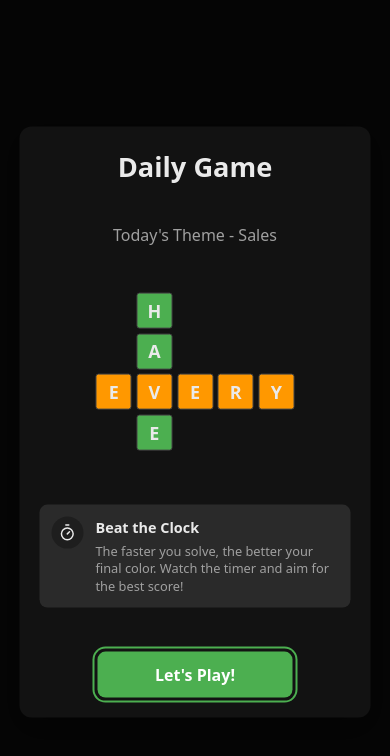
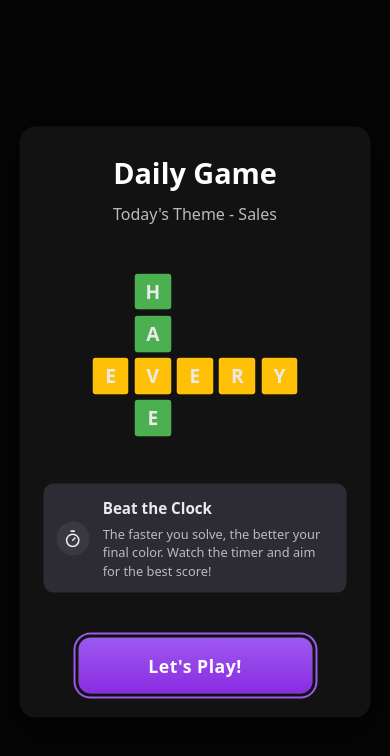
Before and after one commit to khushal-jagota/Daily_Game, a React (Vite) app: page / in a window 390 px wide. Shown: the top 756 px of the page. Built offline with nearby package versions, Linux system fonts and the light colour scheme.

Commit message:
Refactor StartupModal for improved styling and responsiveness: Update theme colors, enhance layout with modern CSS units, and adjust component sizes for better visual hierarchy. Ensure functionality remains intact while improving accessibility and user experience during game interactions.

```diff
--- a/src/GameFlow/components/StartupModal.tsx
+++ b/src/GameFlow/components/StartupModal.tsx
@@ -3,7 +3,7 @@ import * as Dialog from '@radix-ui/react-dialog';
 import styled, { css } from 'styled-components';
 import { Timer } from 'lucide-react';
 
-// --- Interfaces and Constants ---
+// --- Configuration & Constants ---
 
 interface StartupModalProps {
   isOpen: boolean;
@@ -11,6 +11,21 @@ interface StartupModalProps {
   onStartGame: () => void;
   themeName?: string;
 }
+
+// Define theme colors (Ideally from theme provider)
+const lightPurple = '#9D59EF'; // For button gradient start, focus rings
+const lightPurpleGradientEnd = '#8A2BE2'; // Darker shade for button gradient end/hover
+const infoBoxBackground = '#2D2B33'; // Info box background color
+const iconWrapperBackground = '#3C3842'; // Icon circle background within info box
+
+const defaultTextColor = '#EAEAEA'; // Standard text color
+const headerTextColor = '#FFFFFF'; // Explicit white for header
+const subtleTextColor = '#BBBBBB'; // For theme text, instruction details
+const gridBackgroundColor = '#121212'; // Modal background
+const cellBackgroundColor = '#1E1E1E'; // Default cell bg
+const cellBorderColor = '#444'; // Default cell border
+const highlightColorGreen = '#4CAF50'; // Grid animation color
+const highlightColorYellow = '#FFC107'; // Grid animation color
 
 const miniGrid = [
   [null, 'H', null, null, null],
@@ -22,23 +37,14 @@ const miniGrid = [
 // --- Animation Keyframes ---
 
 const overlayShow = css`
-  @keyframes overlayShow {
-    from { opacity: 0; }
-    to { opacity: 1; }
-  }
+  @keyframes overlayShow { from { opacity: 0; } to { opacity: 1; } }
   animation: overlayShow 150ms cubic-bezier(0.16, 1, 0.3, 1);
 `;
 
 const contentShow = css`
   @keyframes contentShow {
-    from {
-      opacity: 0;
-      transform: translate(-50%, -48%) scale(0.96);
-    }
-    to {
-      opacity: 1;
-      transform: translate(-50%, -50%) scale(1);
-    }
+    from { opacity: 0; transform: translate(-50%, -48%) scale(0.96); }
+    to { opacity: 1; transform: translate(-50%, -50%) scale(1); }
   }
   animation: contentShow 150ms cubic-bezier(0.16, 1, 0.3, 1);
 `;
@@ -46,26 +52,26 @@ const contentShow = css`
 // --- Styled Components ---
 
 const StyledOverlay = styled(Dialog.Overlay)`
-  background-color: rgba(0, 0, 0, 0.7);
+  background-color: rgba(0, 0, 0, 0.75);
   position: fixed;
   inset: 0;
-  z-index: 40; /* Ensure overlay is below content */
+  z-index: 40;
   ${overlayShow}
 `;
 
 const StyledContent = styled(Dialog.Content)`
-  background-color: ${({ theme }) => theme.gridBackground || '#121212'};
-  color: ${({ theme }) => theme.textColor || '#EAEAEA'};
-  border-radius: 12px;
-  box-shadow: 0 10px 30px rgba(0, 0, 0, 0.4);
+  background-color: ${({ theme }) => theme.gridBackground || gridBackgroundColor};
+  color: ${({ theme }) => theme.textColor || defaultTextColor};
+  border-radius: 16px;
+  box-shadow: 0 15px 35px rgba(0, 0, 0, 0.5);
   position: fixed;
   top: 50%;
   left: 50%;
   transform: translate(-50%, -50%);
-  z-index: 50; /* Ensure content is above overlay */
+  z-index: 50;
 
-  /* --- Sizing --- */
-  width: clamp(280px, 90vw, 500px);
+  /* Sizing */
+  width: clamp(300px, 90vw, 520px);
   min-height: 70vh;  /* Fallback */
   min-height: 70svh; /* Target Minimum Height */
   min-height: 70dvh;
@@ -73,94 +79,79 @@ const StyledContent = styled(Dialog.Content)`
   max-height: 90svh; /* Target Maximum Height */
   max-height: 90dvh;
 
-  /* --- Layout --- */
+  /* Layout */
   display: flex;
   flex-direction: column;
-  justify-content: space-between; /* Distribute space vertically */
-  gap: clamp(0.75rem, 2vh, 1.25rem); /* Moderate gap for elements not pushed apart by space-between */
+  justify-content: space-between;
+  gap: clamp(1rem, 2.5vh, 1.75rem);
 
-  /* --- Padding & Safe Area --- */
-  /* Use clamp for responsive padding */
-  padding: clamp(1.25rem, 4vw, 2rem); /* Slightly adjusted padding */
-  /* Add safe area insets */
-  padding-top: calc(clamp(1.25rem, 4vw, 2rem) + env(safe-area-inset-top, 0px));
-  padding-bottom: calc(clamp(1.25rem, 4vw, 2rem) + env(safe-area-inset-bottom, 0px));
-  padding-left: calc(clamp(1.25rem, 4vw, 2rem) + env(safe-area-inset-left, 0px));
-  padding-right: calc(clamp(1.25rem, 4vw, 2rem) + env(safe-area-inset-right, 0px));
+  /* Padding & Safe Area */
+  padding: clamp(1.5rem, 5vw, 2.5rem);
+  padding-top: calc(clamp(1.5rem, 5vw, 2.5rem) + env(safe-area-inset-top, 0px));
+  padding-bottom: calc(clamp(1.5rem, 5vw, 2.5rem) + env(safe-area-inset-bottom, 0px));
+  padding-left: calc(clamp(1.5rem, 5vw, 2.5rem) + env(safe-area-inset-left, 0px));
+  padding-right: calc(clamp(1.5rem, 5vw, 2.5rem) + env(safe-area-inset-right, 0px));
 
-  /* --- Overflow & Animation --- */
-  overflow: hidden; /* Enforce no-scroll policy */
+  overflow: hidden;
   ${contentShow}
 
-  &:focus {
-    outline: none;
-  }
+  &:focus { outline: none; }
+`;
+
+// --- Header Section ---
+const HeaderGroup = styled.div`
+  display: flex;
+  flex-direction: column;
+  align-items: center;
+  gap: clamp(0.25rem, 1vh, 0.5rem); /* Tight gap */
+  flex-shrink: 0;
 `;
 
 const ModalHeader = styled(Dialog.Title)`
   margin: 0;
-  font-size: clamp(1.7rem, 5vw, 2.2rem); /* Responsive font size */
+  font-size: clamp(1.8rem, 5.5vw, 2.4rem);
   font-weight: 700;
   text-align: center;
-  color: ${({ theme }) => theme.textColor || '#ffffff'};
-  flex-shrink: 0;
+  color: ${({ theme }) => theme.headerTextColor || headerTextColor}; /* White Title */
 `;
 
 const ThemeText = styled(Dialog.Description)`
   margin: 0;
-  font-size: clamp(1rem, 3vw, 1.125rem); /* Responsive font size */
+  font-size: clamp(1rem, 3vw, 1.15rem);
   text-align: center;
-  color: ${({ theme }) => theme.numberColor || '#BBBBBB'};
+  color: ${({ theme }) => theme.subtleTextColor || subtleTextColor};
   font-weight: 500;
-  flex-shrink: 0;
 `;
 
-// --- Mini Grid (Restored Larger Size) ---
+// --- Mini Grid ---
+// (No changes to Mini Grid styles in this iteration)
 const MiniGridContainer = styled.div`
   display: flex;
   flex-direction: column;
   align-items: center;
-  margin: clamp(0.25rem, 1vh, 0.5rem) 0; /* Small vertical margin if needed */
+  margin: 0;
   flex-shrink: 0;
 `;
-
-const MiniGridRow = styled.div`
-  display: flex;
-`;
-
-const MiniGridCell = styled.div<{
-  $isEmpty: boolean;
-  $animateCol?: boolean;
-  $animateRow?: boolean;
-}>`
-  /* Larger responsive size using rem and clamp */
-  width: clamp(2.25rem, 7vw, 3rem);  /* ~36px to 48px - closer to original 40px */
-  height: clamp(2.25rem, 7vw, 3rem);
-  /* Responsive margin */
-  margin: clamp(0.125rem, 0.6vw, 0.2rem); /* ~2px to 3.2px */
-
-  border: ${({ $isEmpty, theme }) => $isEmpty ? 'none' : `1px solid ${theme.cellBorder || '#444'}`};
-  background-color: ${({ $isEmpty, theme }) => $isEmpty ? 'transparent' : theme.highlightBackground || '#1E1E1E'};
-  border-radius: 3px; /* Subtle rounding */
+const MiniGridRow = styled.div` display: flex; `;
+const MiniGridCell = styled.div<{ $isEmpty: boolean; $animateCol?: boolean; $animateRow?: boolean; }>`
+  width: clamp(2.3rem, 7.5vw, 3.1rem);
+  height: clamp(2.3rem, 7.5vw, 3.1rem);
+  margin: clamp(0.13rem, 0.7vw, 0.22rem);
+  border: 1px solid ${({ $isEmpty, theme }) => $isEmpty ? 'transparent' : (theme.cellBorder || cellBorderColor)};
+  background-color: ${({ $isEmpty, theme }) => $isEmpty ? 'transparent' : (theme.cellBackground || cellBackgroundColor)};
+  border-radius: 4px;
   display: flex;
   align-items: center;
   justify-content: center;
   transition: background-color 0.6s ease-in-out;
-
-  ${({ $animateCol, $animateRow, $isEmpty, theme }) =>
-    !$isEmpty && ($animateCol || $animateRow) && `
-      background-color: ${
-        $animateRow
-          ? theme.completionStage4Background || '#FFC107'
-          : theme.correctColor || '#4CAF50'
-      };
+  ${({ $animateCol, $animateRow, $isEmpty, theme }) => !$isEmpty && ($animateCol || $animateRow) && css`
+    background-color: ${$animateRow ? (theme.highlightYellow || highlightColorYellow) : (theme.highlightGreen || highlightColorGreen)};
+    border-color: transparent;
   `}
 `;
-
 const MiniGridLetter = styled.span`
-  color: ${({ theme }) => theme.textColor || '#FFFFFF'};
-  /* Larger responsive font size relative to cell size */
-  font-size: clamp(1.125rem, 4vw, 1.5rem); /* ~18px to 24px - closer to original 20px */
+  color: ${({ theme }) => theme.textColor || defaultTextColor};
+  font-size: clamp(1.2rem, 4.2vw, 1.6rem);
   font-weight: 600;
   user-select: none;
 `;
@@ -169,106 +160,115 @@ const MiniGridLetter = styled.span`
 const InstructionsContainer = styled.div`
   display: flex;
   flex-direction: column;
-  gap: clamp(0.75rem, 2vh, 1rem); /* Gap between instruction boxes if multiple */
-  margin: clamp(0.25rem, 1vh, 0.5rem) 0; /* Small vertical margin if needed */
-  flex-shrink: 0; /* Prevent shrinking */
-  /* Remove flex-grow and overflow-y */
+  gap: clamp(0.75rem, 2vh, 1rem);
+  margin: 0;
+  flex-shrink: 0;
 `;
 
+// Reverted InstructionBox to the simpler dark style
 const InstructionBox = styled.div`
   display: flex;
-  gap: clamp(0.75rem, 3vw, 1rem);
-  align-items: flex-start;
-  padding: clamp(0.75rem, 3vw, 1rem);
-  background-color: ${({ theme }) => theme.focusBackground || '#1E1E1E'};
-  border-radius: 8px;
+  gap: clamp(0.8rem, 3vw, 1.1rem);
+  align-items: center;
+  padding: clamp(0.8rem, 3vw, 1.2rem);
+  background-color: ${({ theme }) => theme.infoBoxBackground || infoBoxBackground}; /* Dark Background */
+  border-radius: 10px;
+  /* No border */
 `;
 
+// Reverted InstructionIconWrapper
 const InstructionIconWrapper = styled.div`
   display: flex;
   align-items: center;
   justify-content: center;
-  background-color: ${({ theme }) => theme.highlightBackground || '#2D2D2D'};
+  background-color: ${({ theme }) => theme.iconWrapperBackground || iconWrapperBackground}; /* Slightly Lighter Circle BG */
   border-radius: 50%;
-  width: clamp(2rem, 8vw, 2.5rem); /* Responsive size */
-  height: clamp(2rem, 8vw, 2.5rem);
+  width: clamp(2.1rem, 8vw, 2.6rem);
+  height: clamp(2.1rem, 8vw, 2.6rem);
   flex-shrink: 0;
-  color: ${({ theme }) => theme.textColor || '#EAEAEA'};
+  color: ${({ theme }) => theme.textColor || defaultTextColor}; /* Icon color (e.g., white) */
 
   svg {
-    width: clamp(1.1rem, 4vw, 1.375rem);
-    height: clamp(1.1rem, 4vw, 1.375rem);
+    width: clamp(1.15rem, 4vw, 1.4rem);
+    height: clamp(1.15rem, 4vw, 1.4rem);
   }
 `;
 
 const InstructionContent = styled.div`
   display: flex;
   flex-direction: column;
-  gap: clamp(0.15rem, 1vh, 0.25rem);
+  gap: clamp(0.2rem, 1vh, 0.3rem);
 `;
 
 const InstructionTitle = styled.h3`
   margin: 0;
-  font-size: clamp(0.9rem, 2.5vw, 1rem); /* Responsive font size */
+  font-size: clamp(0.95rem, 2.6vw, 1.05rem);
   font-weight: 600;
-  color: ${({ theme }) => theme.textColor || '#ffffff'};
+  color: ${({ theme }) => theme.textColor || defaultTextColor}; /* White Text */
 `;
 
 const InstructionText = styled.p`
   margin: 0;
-  font-size: clamp(0.8rem, 2.2vw, 0.875rem); /* Responsive font size */
-  line-height: 1.4;
-  color: ${({ theme }) => theme.numberColor || '#BBBBBB'};
+  font-size: clamp(0.8rem, 2.3vw, 0.9rem);
+  line-height: 1.45;
+  color: ${({ theme }) => theme.subtleTextColor || subtleTextColor}; /* Subtle Text */
 `;
 
 // --- Play Button ---
+// Apply the Light Purple Gradient style HERE
 const PlayButton = styled.button`
-  background-color: ${({ theme }) => theme.correctColor || '#4CAF50'};
-  color: white;
-  padding: clamp(0.6rem, 2.5vh, 0.75rem) clamp(1.2rem, 5vw, 1.5rem);
-  font-size: clamp(1rem, 3.5vw, 1.125rem);
-  font-weight: 600;
-  border: none;
-  border-radius: 8px;
+  background-image: linear-gradient(
+    180deg, /* Top to Bottom */
+    ${({ theme }) => theme.buttonLightPurpleStart || lightPurple} 0%,
+    ${({ theme }) => theme.buttonLightPurpleEnd || lightPurpleGradientEnd} 100%
+  );
+  color: ${headerTextColor}; /* Ensure White Text */
+  padding: clamp(0.75rem, 3.2vh, 1rem) clamp(1.5rem, 6vw, 2rem);
+  font-size: clamp(1.1rem, 4vw, 1.3rem);
+  font-weight: 700;
+  letter-spacing: 0.5px;
+  border: none; /* No border */
+  border-radius: 12px;
   cursor: pointer;
-  margin: 0 auto; /* Center horizontally, rely on space-between for vertical */
+  margin: 0 auto;
   display: block;
   width: 100%;
-  max-width: clamp(150px, 50vw, 200px);
-  transition: background-color 0.3s ease;
-  box-shadow: 0 2px 4px rgba(0, 0, 0, 0.2);
+  max-width: clamp(190px, 60vw, 260px);
+  transition: filter 0.2s ease, transform 0.1s ease;
+  box-shadow: 0 4px 8px rgba(0, 0, 0, 0.2);
   flex-shrink: 0;
 
   &:hover {
-    background-color: ${({ theme }) => theme.completionStage2Background || '#45a049'};
+     filter: brightness(0.9);
   }
-
+  &:active {
+     transform: scale(0.97);
+     filter: brightness(0.85);
+     box-shadow: 0 2px 4px rgba(0, 0, 0, 0.2);
+  }
   &:focus-visible {
     outline: none;
-    box-shadow: ${({ theme }) => `0 0 0 3px ${theme.gridBackground || '#121212'}, 0 0 0 5px ${theme.correctColor || '#4CAF50'}`};
+    box-shadow: ${({ theme }) => `0 0 0 3px ${theme.gridBackground || gridBackgroundColor}, 0 0 0 5px ${theme.buttonLightPurpleStart || lightPurple}`}; /* Use light purple for focus */
   }
 `;
 
 // --- Reduced Motion ---
 const ReducedMotionStyles = styled.div`
   @media (prefers-reduced-motion: reduce) {
-    *, *::before, *::after { /* Apply more broadly */
+    *, *::before, *::after {
       animation-duration: 0.01ms !important;
       animation-iteration-count: 1 !important;
       transition-duration: 0.01ms !important;
       transition-delay: 0ms !important;
-      scroll-behavior: auto !important; /* Add scroll behavior */
+      scroll-behavior: auto !important;
     }
-    ${StyledOverlay}, ${StyledContent} {
-       animation: none;
-    }
-    ${MiniGridCell} {
-        transition: none;
-    }
+    ${StyledOverlay}, ${StyledContent} { animation: none; }
+    ${MiniGridCell} { transition: none; }
+    ${PlayButton} { transition: none; &:active { transform: none; } filter: none !important; }
   }
 `;
 
-// --- Component Implementation (Unchanged Logic) ---
+// --- Component Implementation (Logic Unchanged) ---
 
 const StartupModal: React.FC<StartupModalProps> = ({
   isOpen,
@@ -276,41 +276,36 @@ const StartupModal: React.FC<StartupModalProps> = ({
   onStartGame,
   themeName = 'Daily Puzzle'
 }) => {
+  // ... same state and effects ...
   const [animateCol2, setAnimateCol2] = useState(false);
   const [animateRow3, setAnimateRow3] = useState(false);
+
   useEffect(() => {
-    let timerCol: ReturnType<typeof setTimeout> | undefined;
-    let timerRow: ReturnType<typeof setTimeout> | undefined;
-
+    let timerCol: NodeJS.Timeout | undefined;
+    let timerRow: NodeJS.Timeout | undefined;
     if (isOpen) {
       setAnimateCol2(false);
       setAnimateRow3(false);
-
       requestAnimationFrame(() => {
         timerCol = setTimeout(() => setAnimateCol2(true), 1200);
         timerRow = setTimeout(() => setAnimateRow3(true), 2500);
       });
-
     } else {
        clearTimeout(timerCol);
        clearTimeout(timerRow);
     }
-
     return () => {
       clearTimeout(timerCol);
       clearTimeout(timerRow);
     };
   }, [isOpen]);
 
-  const handlePlayClick = () => {
-    onStartGame();
-  };
+  const handlePlayClick = () => { onStartGame(); };
 
   const handleKeyDown = (e: React.KeyboardEvent) => {
-    // Allow Escape key to close the modal via Radix default behavior
     if (e.key === 'Enter' || e.key === ' ') {
-        // Only trigger play if the button itself isn't focused (avoid double trigger)
-        if (document.activeElement !== e.currentTarget.querySelector('button')) {
+       const playButton = (e.currentTarget as HTMLElement).querySelector<HTMLButtonElement>('button:not([data-radix-focus-guard])');
+       if (playButton && document.activeElement !== playButton) {
           e.preventDefault();
           handlePlayClick();
        }
@@ -318,37 +313,29 @@ const StartupModal: React.FC<StartupModalProps> = ({
   };
 
   const renderMiniGrid = () => {
+    // ... same grid rendering logic ...
     const targetColIndex = 1;
     const targetRowIndex = 2;
-
     return (
       <MiniGridContainer>
         {miniGrid.map((row, rowIndex) => (
           <MiniGridRow key={`row-${rowIndex}`}>
-            {row.map((cell, cellIndex) => {
-              const isTargetCol = cellIndex === targetColIndex;
-              const isTargetRow = rowIndex === targetRowIndex;
-
-              return (
+            {row.map((cell, cellIndex) => (
               <MiniGridCell
                 key={`cell-${rowIndex}-${cellIndex}`}
                 $isEmpty={cell === null}
-                  $animateCol={isTargetCol ? animateCol2 : false}
-                  $animateRow={isTargetRow ? animateRow3 : false}
+                $animateCol={cellIndex === targetColIndex ? animateCol2 : false}
+                $animateRow={rowIndex === targetRowIndex ? animateRow3 : false}
               >
-                  {cell && (
-                    <MiniGridLetter aria-hidden="true">
-                      {cell}
-                    </MiniGridLetter>
-                  )}
+                {cell && <MiniGridLetter aria-hidden="true">{cell}</MiniGridLetter>}
               </MiniGridCell>
-              );
-            })}
+            ))}
           </MiniGridRow>
         ))}
       </MiniGridContainer>
     );
   };
+
 
   return (
     <>
@@ -358,30 +345,33 @@ const StartupModal: React.FC<StartupModalProps> = ({
           <StyledOverlay />
           <StyledContent
             aria-labelledby="modal-title"
-            aria-describedby="theme-description instruction-title" // Describe by theme and first instruction title
-            onKeyDown={handleKeyDown} // Keep keydown on content for global Enter/Space
+            aria-describedby="theme-description instruction-title"
+            onKeyDown={handleKeyDown}
           >
+            <HeaderGroup>
+              {/* Title is White */}
               <ModalHeader id="modal-title">Daily Game</ModalHeader>
               <ThemeText id="theme-description">Today's Theme - {themeName}</ThemeText>
+            </HeaderGroup>
 
             {renderMiniGrid()}
 
             <InstructionsContainer>
+              {/* Info Box reverted to simpler dark style */}
               <InstructionBox>
                 <InstructionIconWrapper>
                   <Timer aria-hidden="true" />
                 </InstructionIconWrapper>
                 <InstructionContent>
-                  {/* Add id for aria-describedby */}
                   <InstructionTitle id="instruction-title">Beat the Clock</InstructionTitle>
                   <InstructionText>
                     The faster you solve, the better your final color. Watch the timer and aim for the best score!
                   </InstructionText>
                 </InstructionContent>
               </InstructionBox>
-              {/* Add more InstructionBoxes here if needed */}
             </InstructionsContainer>
 
+            {/* Button uses Light Purple Gradient */}
             <PlayButton
               onClick={handlePlayClick}
               aria-label="Start the game"
--- a/src/Sharing/components/ResultModal.tsx
+++ b/src/Sharing/components/ResultModal.tsx
@@ -401,7 +401,6 @@ export const ResultModal: React.FC<ResultModalProps> = ({
               onClick={handleShare}
               disabled={!imageBlob || !navigator.share} // Also disable if share API not present
               aria-label="Share Result Image"
-              $variant="primary" // Example: Make share primary
             >
               <Share size={18} /> {/* Keep size prop */}
               Share
```
Lines whose indentation alone changed are shown as unchanged.
